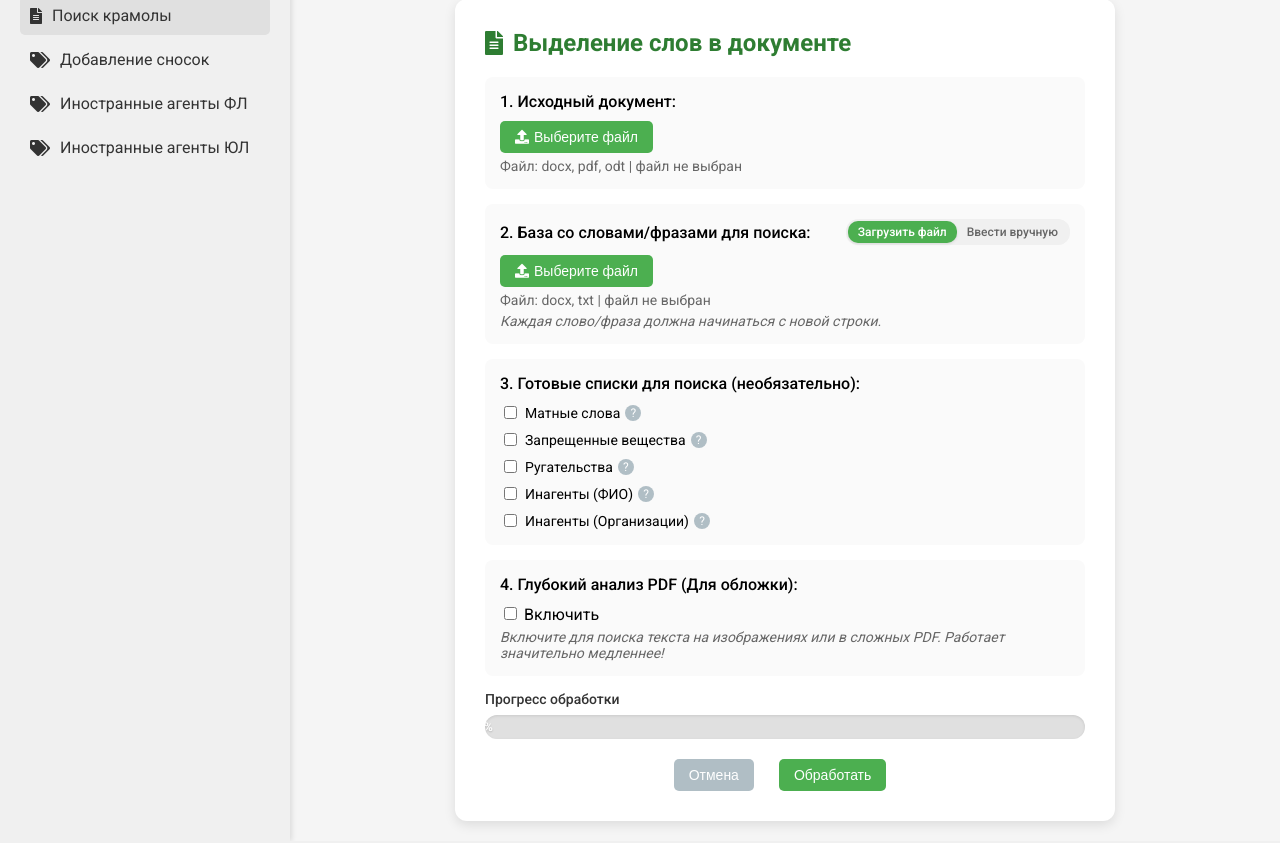
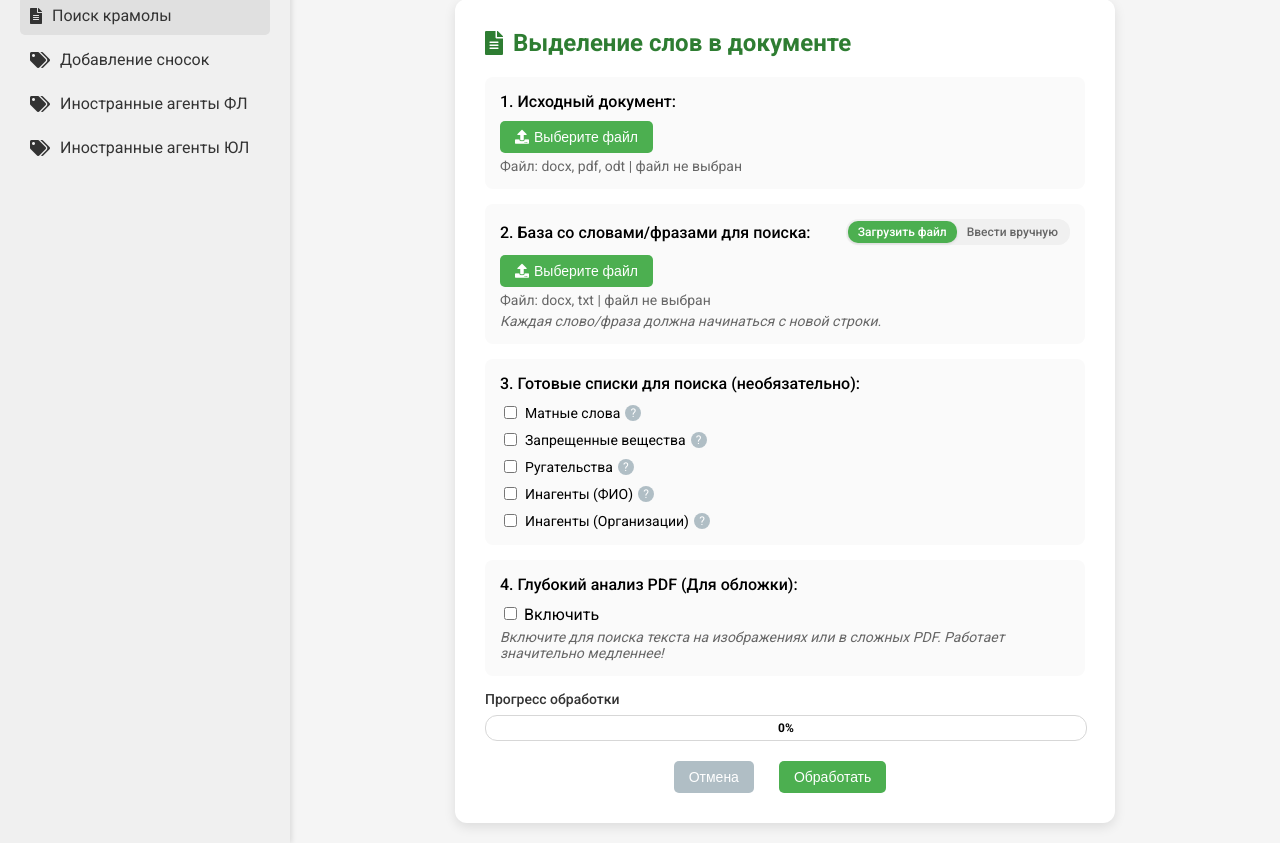
Before and after one commit to t3946/kramola, a Flask app: page /highlight/ in a window 1280 px wide. Shown: the part 78-921 px from the top of the page. Run offline with Flask 3, Linux system fonts and the light colour scheme; parts of the project's set-up code (start-up, migrations or seed data) failed here and were passed over; some libraries are stand-ins or nearby versions.

Commit message:
update styles

```diff
--- a/static/css/progress-bar.css
+++ b/static/css/progress-bar.css
@@ -16,20 +16,17 @@
 .progress-bar-wrapper {
     width: 100%;
     height: 24px;
-    background-color: #e0e0e0;
+    background-color: #ffffff;
+    border: 1px solid #d7d7d7;
     border-radius: 12px;
     overflow: hidden;
     position: relative;
-    box-shadow: inset 0 1px 3px rgba(0, 0, 0, 0.1);
 }
 
 .progress-bar-fill {
     height: 100%;
     border-radius: 12px;
     position: relative;
-    display: flex;
-    align-items: center;
-    justify-content: center;
     transition: width 0.3s ease;
     box-shadow: 0 1px 3px rgba(0, 0, 0, 0.2);
 }
@@ -56,12 +53,20 @@
 }
 
 .progress-bar-text {
-    color: #fff;
+    position: absolute;
+    top: 50%;
+    left: 50%;
+    transform: translate(-50%, -50%);
+    color: #000000;
     font-size: 12px;
     font-weight: 600;
-    text-shadow: 0 1px 2px rgba(0, 0, 0, 0.2);
     white-space: nowrap;
-    z-index: 1;
+    z-index: 10;
+    text-align: center;
+    pointer-events: none;
+    margin: 0;
+    padding: 0;
+    line-height: 1;
 }
 
 /* Вариант с полоской меньшего размера */
--- a/templates/components/progress_bar.html
+++ b/templates/components/progress_bar.html
@@ -26,12 +26,13 @@
     <div class="progress-bar-label">{{ progress_label }}</div>
     {% endif %}
     <div class="progress-bar-wrapper">
+        {% if progress_show_percentage %}
+        <span class="progress-bar-text">{{ progress_value | round | int }}%</span>
+        {% endif %}
+
         <div class="progress-bar-fill animated progress-bar-{{ progress_color }}"
              style="width: {{ progress_value }}%"
              data-value="{{ progress_value }}">
-            {% if progress_show_percentage %}
-                <span class="progress-bar-text">{{ progress_value | round | int }}%</span>
-            {% endif %}
         </div>
     </div>
 </div>
```
Also changed, not shown: frontend/src/components/ProgressBar.js (+6 -4 lines). Lines whose indentation alone changed are shown as unchanged.
